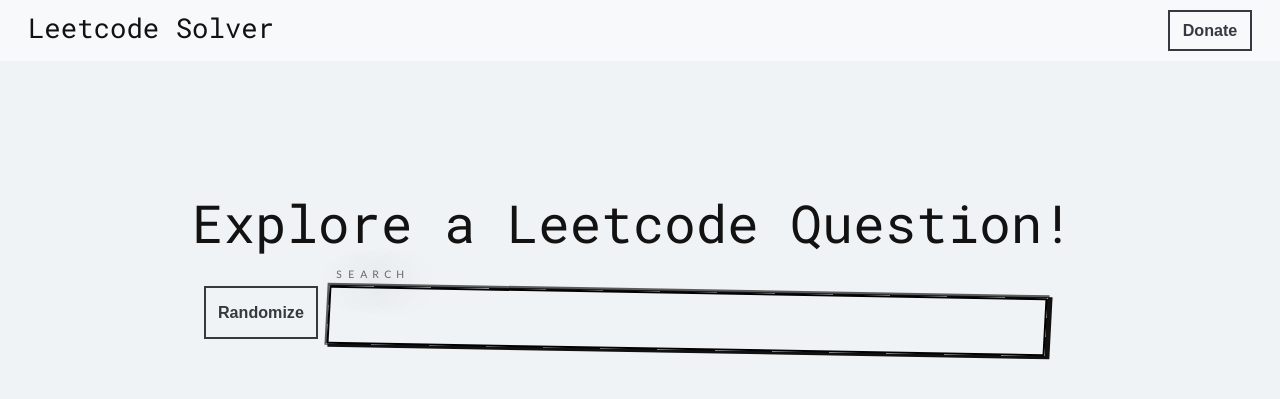
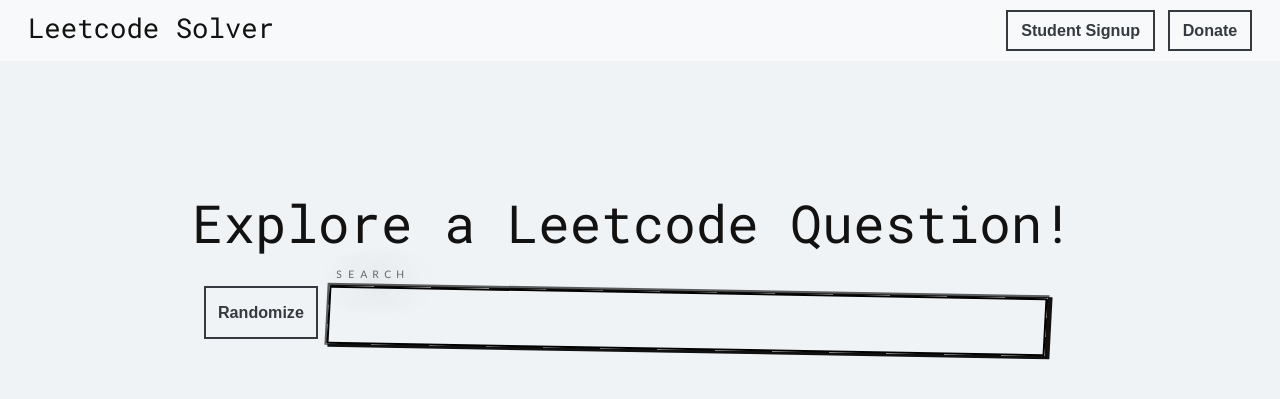
Before and after one commit to madebyayub/NSBEHacks, a Django app: page / in a window 1280 px wide. Shown: the top 399 px of the page. Run offline with Django 3.2, Linux system fonts and the light colour scheme; parts of the project's set-up code (start-up, migrations or seed data) failed here and were passed over; some libraries are stand-ins or nearby versions.

Commit message:
added back signup button

```diff
--- a/leetcode_solver/main/templates/main/base.html
+++ b/leetcode_solver/main/templates/main/base.html
@@ -20,6 +20,7 @@
     <nav class="navbar navbar-expand-lg navbar-light bg-light">
         <div class="container-fluid">
             <a class="navbar-brand" href="/"><h1>Leetcode Solver</h1></a>
+            <button type="button" class="navbar-button btn btn-outline-dark btn-lg ml-auto mr-3">Student Signup</button>
             <button type="button" class="navbar-button btn btn-outline-dark btn-lg">Donate</button>
         </div>
     </nav>
```
